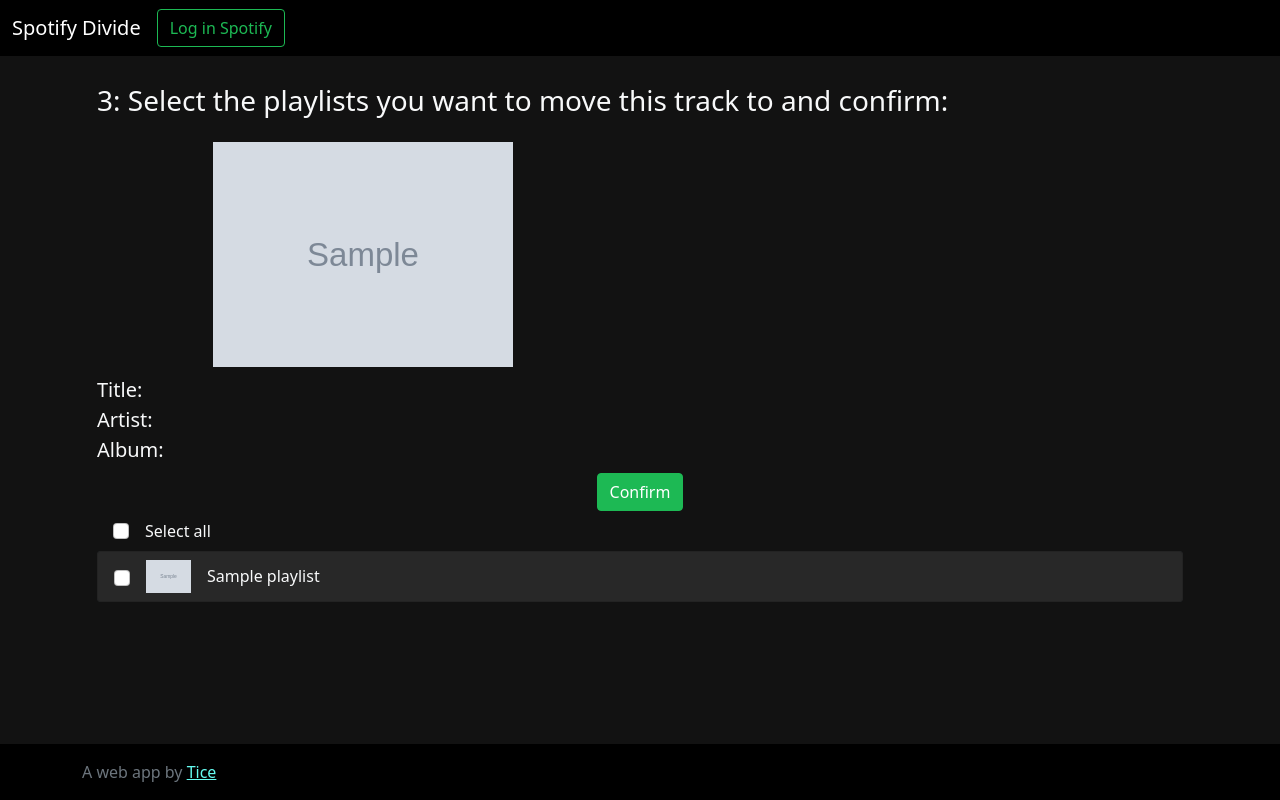
After one commit to TiceWise/SpotifyDivide, a Flask app: template templates/divide.html in a window 1280 px wide. The commit adds this page. Run offline with Flask 2, Linux system fonts and the light colour scheme; the template is opened without the code that fills it: most values are stand-ins (such as "Sample title", 1, 10 or a date in 2020); grey boxes marked "Sample" are stand-in pictures.

Commit message:
first proto working

```diff
--- a/app.py
+++ b/app.py
@@ -197,11 +197,13 @@ def select_target():
         session["target_playlists"] = request.form.getlist("target_playlists")
 
         if not session.get("target_playlists"):
-            flash("No target playlist selected, "
-                  "please select a target playlist and confirm.")
-            return redirect(url_for('select_target'))
+            flash(
+                "No target playlist selected, "
+                "please select target playlists and confirm."
+            )
+            return redirect(url_for("select_target"))
         else:
-            return "TODO"
+            return redirect(url_for("divide"))
     # the user landed on the page... so get playlists from spotify
     else:
         pl = spotify.current_user_playlists()
@@ -228,15 +230,96 @@ def select_target():
             else:
                 # if we've made a selection before, let's pre-check those items
                 if target_playlists:
-                    if playlist['id'] in target_playlists:
-                        playlist['checked'] = True
+                    if playlist["id"] in target_playlists:
+                        playlist["checked"] = True
                     else:
-                        playlist['checked'] = False
+                        playlist["checked"] = False
 
         # return template with the playlists
 
         return render_template("select_target.html", playlists=playlists)
 
 
+@app.route("/divide", methods=["GET", "POST"])
+@login_required
+def divide():
+    """
+    TODO...
+    """
+    # get the spotify thingy
+    spotify = get_spotify()
+
+    # if the user clicked on a confirm, go to next step
+    if request.method == "POST":
+        return "TODO"
+    # the user landed on the page... so get playlists from spotify
+    else:
+        pl = spotify.current_user_playlists()
+        playlists = pl["items"]
+
+        # loop till we get all playlists...
+        while pl["next"]:
+            pl = spotify.next(pl)
+            playlists.extend(pl["items"])
+
+        # check the source playlist
+        source_playlist = session.get("source_playlist")
+        if not source_playlist:
+            flash("No source playlist selected, select a source playlist in step 1.")
+            return redirect(url_for("select_target"))
+
+        if source_playlist == "liked_songs":
+            tr = spotify.current_user_saved_tracks()
+        else:
+            tr = spotify.playlist_tracks(playlist_id=source_playlist)
+            # TODO: possibly 'playlist_items', we can also move podcasts
+
+        if len(tr["items"]) == 0:
+            flash("Playlist is empty, select an other source playlist.")
+            return redirect(url_for("select_target"))
+
+        tracks = tr["items"]
+        while tr["next"]:
+            tr = spotify.next(tr)
+            tracks.extend(tr["items"])
+
+        print(len(tracks))
+
+        # check the target playlists
+        if not session.get("target_playlists"):
+            flash(
+                "No target playlist selected, "
+                "please select target playlists in step 2."
+            )
+            return redirect(url_for("select_target"))
+
+        # TODO... check if we own the target playlists?...
+
+        target_playlists = session.get("target_playlists")
+
+        playlists = []
+        for target_playlist in target_playlists:
+            playlists.append(spotify.playlist(target_playlist))
+
+        # We only display the playlists that the user can edit: must be owned
+        # by the user and not collaborative
+        # (https://stackoverflow.com/questions/38885575/
+        # spotify-web-api-how-to-find-playlists-the-user-can-edit)
+
+        # audio_features(tracks=[])
+        # current_user_saved_tracks_delete(track_id)
+        # user_playlist_add_tracks(user, playlist_id, tracks)
+        # Replace all tracks in a playlist
+
+        # Parameters:
+        # user - the id of the user
+        # playlist_id - the id of the playlist
+        # tracks - the list of track ids to add to the playlist
+
+        # return template with the playlists
+        track = tracks[0]['track']
+        return render_template("divide.html", playlists=playlists, track=track)
+
+
 if __name__ == "__main__":
     app.run(debug=True)
--- /dev/null
+++ b/templates/divide.html
@@ -0,0 +1,76 @@
+{% extends "layout.html" %}
+
+{% block title %}
+Step 3: Divide!
+{% endblock %}
+
+{% block main %}
+<div class="container col-xxl-10 mx-auto">
+    <H3 class="mt-4 mb-3">3: Select the playlists you want to move this track to and confirm:</H3>
+    <div class="row d-flex align-items-center py-2">
+        <div class="col-10 col-sm-8 col-lg-6">
+            <img src={{ track['album']['images'][0]['url'] }} class="d-block mx-lg-auto img-fluid" alt="Album cover" loading="lazy"
+                width="300" height="300">
+        </div>
+    </div>
+    <div class="col-lg-6">
+        <div class="lead">
+            Title:
+        </div>
+        <div class="lead">
+            Artist:
+        </div>
+        <div class="lead">
+            Album:
+        </div>
+    </div>
+    <form action="/select_target" method="post">
+
+        <button type="submit" class="btn btn-success my-2 d-flex mx-auto">Confirm</button>
+        <div class="form-check mx-3 my-2">
+            <!--https://stackoverflow.com/questions/386281/how-to-implement-select-all-check-box-in-html-->
+            <script language="JavaScript">
+                function toggle(source) {
+                    checkboxes = document.getElementsByName('target_playlists');
+                    for (var i = 0, n = checkboxes.length; i < n; i++) {
+                        checkboxes[i].checked = source.checked;
+                    }
+                }
+            </script>
+            <input type="checkbox" class="form-check-input" onClick="toggle(this)" id="select_all">
+            <label class="form-check-label ms-2" for="select_all">
+                Select all
+            </label>
+        </div>
+        <div class="list-group bg-dark">
+            <!-- maybe later I'll implement this funcionality; just 'like' the song selected...
+            <button type="submit" name="pl_btn" value="liked_songs"
+                class="list-group-item list-group-item-action d-flex align-items-center text-light">
+                <div class="image-parent"><img src="static/SpotifyLiked.png" class="img-fluid"></div>
+                <div class="ms-3"> Liked songs </div>
+            </button>
+            -->
+            {% for playlist in playlists %}
+            <!-- https://codepen.io/cristinaconacel/pen/OBOjLg -->
+            <label class="list-group-item list-group-item-action d-flex align-items-center text-light">
+                {% if playlist['checked'] %}
+                <input class="form-check-input me-3" type="checkbox" name="target_playlists"
+                    value="{{ playlist['id'] }}" checked>
+                {% else %}
+                <input class="form-check-input me-3" type="checkbox" name="target_playlists"
+                    value="{{ playlist['id'] }}">
+                {% endif %}
+                {% if playlist['images'] %}
+                <div class="image-parent"><img src={{ playlist['images'][0]['url'] }} class="img-fluid"></div>
+                {% else %}
+                <div class="image-parent"><img src="static/EmptyPlaylist.png" class="img-fluid"></div>
+                {% endif %}
+
+                <div class="ms-3"> {{ playlist['name'] }} </div>
+            </label>
+            {% endfor %}
+        </div>
+    </form>
+
+</div>
+{% endblock %}
--- a/templates/layout.html
+++ b/templates/layout.html
@@ -45,10 +45,9 @@
                 <div class="collapse navbar-collapse" id="navbarCollapse">
                     {% if session.spotify_logged_in %}
                     <ul class="navbar-nav me-auto mb-2 mb-md-0">
-                        <li class="nav-item"><a class="nav-link" href="/select_source">1: Select playlist source</a>
-                        </li>
+                        <li class="nav-item"><a class="nav-link" href="/select_source">1: Select playlist source</a></li>
                         <li class="nav-item"><a class="nav-link" href="/select_target">2: Select target playlists</a></li>
-                        <li class="nav-item"><a class="nav-link" href="#">3: Divide!</a></li>
+                        <li class="nav-item"><a class="nav-link" href="/divide">3: Divide!</a></li>
                     </ul>
                     <form class="d-flex">
                         <a class="btn btn-outline-success" href="/logout">Log out Spotify</a>
```
